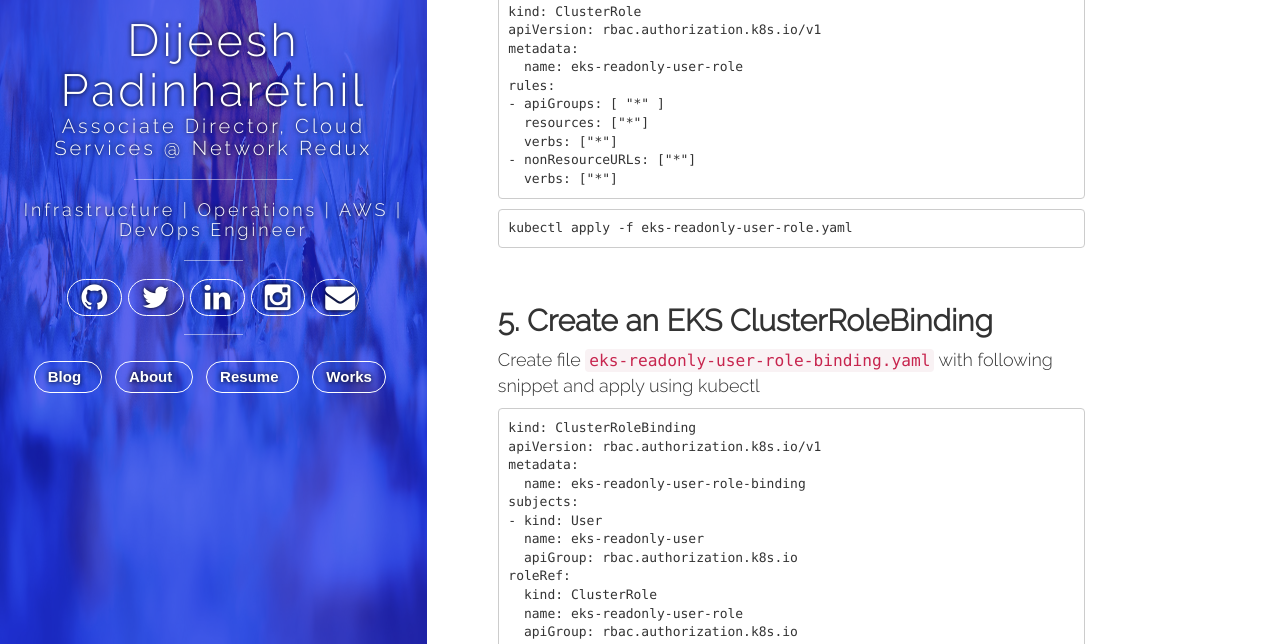
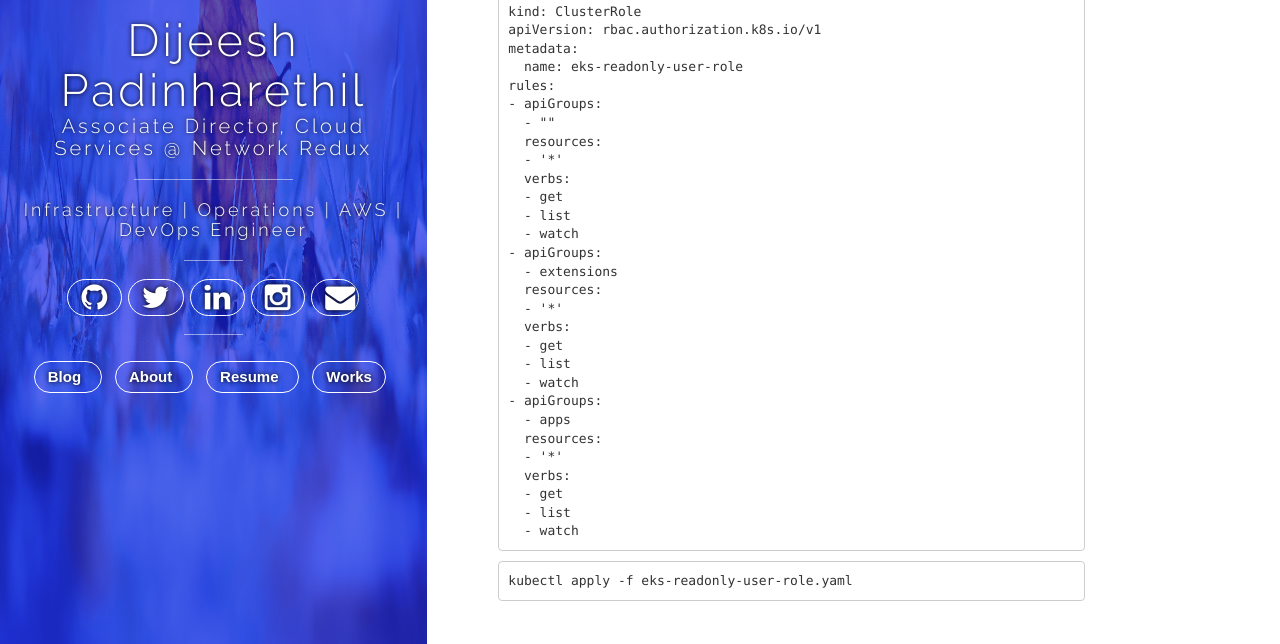
Before and after one commit to dijeesh/dijeesh.github.io-bak, a Jekyll site: the page built from _posts/2019-06-18-Setting-up-EKS-Users.md, in a window 1280 px wide and 900 px high, scrolled down 2655 px, cut to the strip 256-900 px from the top of the window. Built offline with Jekyll 4.4.1, drawn with Linux system fonts in a browser that asks for light colours; nearby versions of some CDN libraries; comment, search, counter and statistics services are not loaded.

Commit message:
update role

````diff
--- a/_posts/2019-06-18-Setting-up-EKS-Users.md
+++ b/_posts/2019-06-18-Setting-up-EKS-Users.md
@@ -133,11 +133,30 @@ apiVersion: rbac.authorization.k8s.io/v1
 metadata:
   name: eks-readonly-user-role
 rules:
-- apiGroups: [ "*" ]
-  resources: ["*"]
-  verbs: ["*"]
-- nonResourceURLs: ["*"]
-  verbs: ["*"]
+- apiGroups:
+  - ""
+  resources:
+  - '*'
+  verbs:
+  - get
+  - list
+  - watch
+- apiGroups:
+  - extensions
+  resources:
+  - '*'
+  verbs:
+  - get
+  - list
+  - watch
+- apiGroups:
+  - apps
+  resources:
+  - '*'
+  verbs:
+  - get
+  - list
+  - watch
   ```
 ```
 kubectl apply -f eks-readonly-user-role.yaml
````
